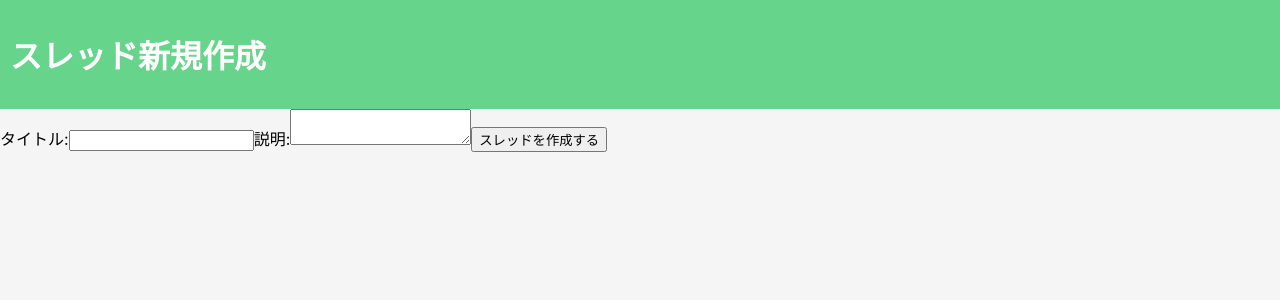
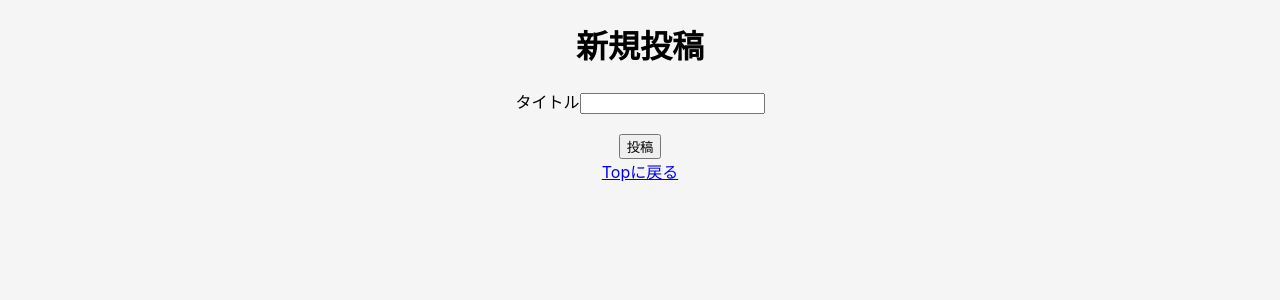
Before and after one commit to norm02/react-fundamental-stations01, a React (Create React App) app: page /NewThread in a window 1280 px wide. Shown: the top 300 px of the page. Built offline with nearby package versions, Linux system fonts and the light colour scheme.

Commit message:
station3

```diff
--- a/src/components/NewThread.jsx
+++ b/src/components/NewThread.jsx
@@ -1,58 +1,50 @@
-import React, { useState } from "react";
-import { useNavigate } from "react-router-dom";
+import { useNavigate, Link } from "react-router-dom";
 
 export function NewThread() {
-  const [title, setTitle] = useState("");
-  const [description, setDescription] = useState("");
   const navigate = useNavigate();
 
-  const handleSubmit = async (event) => {
+  const handleSubmit = (event) => {
     event.preventDefault();
-    try {
-      const response = await fetch(
-        "https://2y6i6tqn41.execute-api.ap-northeast-1.amazonaws.com//threads/",
+    fetch(
+      "https://2y6i6tqn41.execute-api.ap-northeast-1.amazonaws.com/threads",
       {
+        mode: "no-cors",
         method: "POST",
         headers: {
+          "Access-Control-Allow-Origin": "http://localhost:3000",
           "Content-Type": "application/json",
+          "Access-Control-Allow-Methods": "POST,GET,PUT,DELETE",
+          "Access-Control-Allow-Headers": "Content-Type",
         },
-          body: JSON.stringify({ title, description }),
+        body: JSON.stringify({ title: event.target.title.value }),
       }
-      );
-      if (!response.ok) {
-        throw new Error("Failed to create thread");
-      }
-      navigate("/Home"); // スレッド一覧ページに戻る
-    } catch (error) {
-      console.error(error);
-    }
+    )
+      .then((response) => {
+        return response.json();
+      })
+      .then(() => {
+        navigate("/");
+      });
   };
 
   return (
-    <div className="new-thread-container">
-      <header>
-        <h1>スレッド新規作成</h1>
-      </header>
-      <form onSubmit={handleSubmit}>
-        <label>
-          タイトル:
-          <input
-            type="text"
-            value={title}
-            onChange={(event) => setTitle(event.target.value)}
-            required
-          />
+    <div className="sled-container">
+      <h1>新規投稿</h1>
+      <form className="form" onSubmit={handleSubmit}>
+        <div className="form-group">
+          <label htmlFor="title">
+            タイトル
+            <input type="text" className="text" name="title" />
           </label>
-        <label>
-          説明:
-          <textarea
-            value={description}
-            onChange={(event) => setDescription(event.target.value)}
-            required
-          />
-        </label>
-        <button type="submit">スレッドを作成する</button>
+        </div>
+        <br />
+        <button type="submit" className="btn btn-primary">
+          投稿
+        </button>
       </form>
+      <div className="underform-left">
+        <Link to={"/"}>Topに戻る</Link>
+      </div>
     </div>
   );
 }
```
Lines whose indentation alone changed are shown as unchanged.
